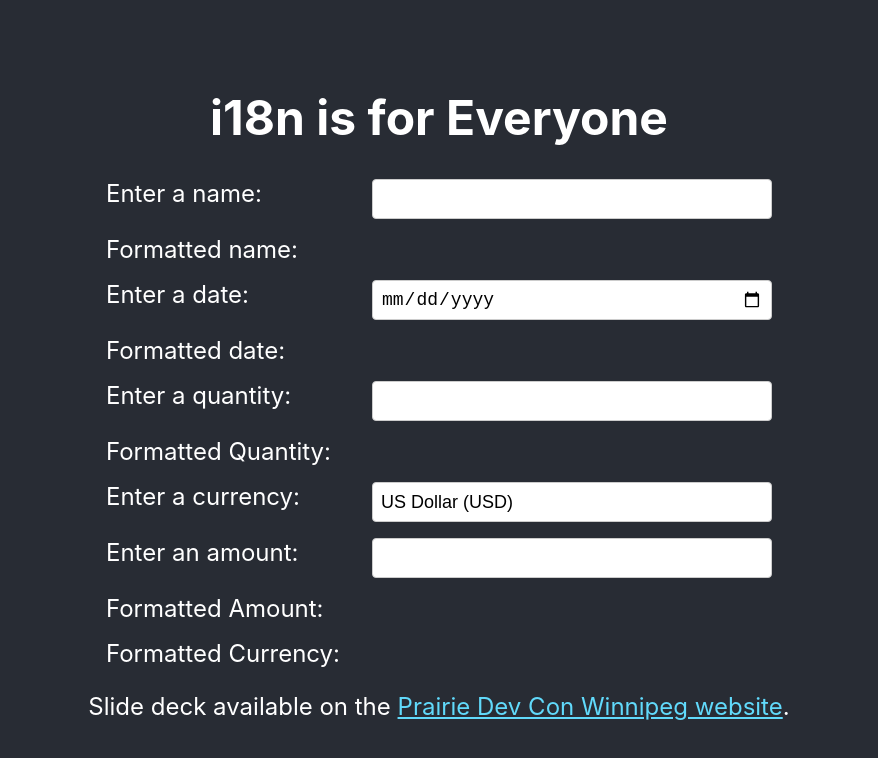
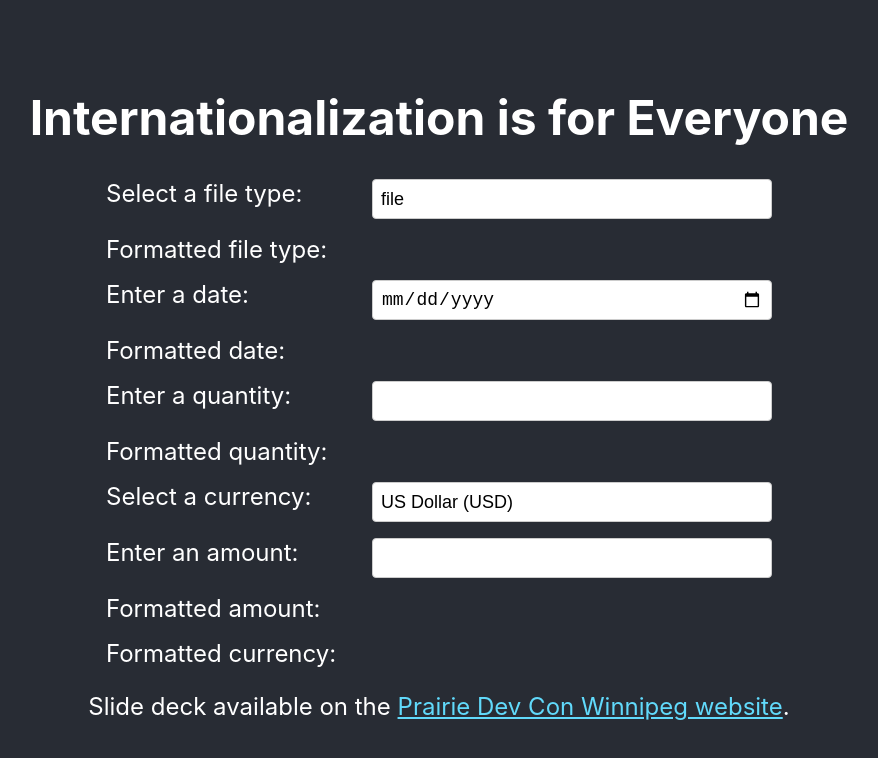
Before and after one commit to trishrempel/prdc-i18n-app, a React (Create React App) app: page / in a window 1280 px wide. Shown: the top 758 px of the page, without its empty margins (201-1079 px from the left). Built offline with nearby package versions, Linux system fonts and the light colour scheme.

Commit message:
Use file type as an example

```diff
--- a/src/App.jsx
+++ b/src/App.jsx
@@ -1,14 +1,24 @@
 import "./App.css";
-import React, { useEffect, useState, useCallback } from "react";
+import React, { useEffect, useState, useCallback, useMemo } from "react";
+
+const FILE_TYPES = ["file", "image", "video"];
 
 function App() {
-  const [formattedName, setFormattedName] = useState("");
+  const [formattedFileType, setFormattedFileType] = useState("");
   const [formattedDate, setFormattedDate] = useState("");
   const [formattedQuantity, setFormattedQuantity] = useState("");
   const [amount, setAmount] = useState("");
   const [currency, setCurrency] = useState("USD");
   const [formattedAmount, setFormattedAmount] = useState("");
   const [formattedCurrency, setFormattedCurrency] = useState("");
+
+  const FileTypeOptions = useMemo(() => {
+    return FILE_TYPES.map((fileType) => (
+      <option key={fileType} value={fileType}>
+        {fileType}
+      </option>
+    ));
+  }, []);
 
   const updateFormattedAmount = useCallback(() => {
     if (isNaN(amount) || amount === "") {
@@ -24,13 +34,9 @@ function App() {
     updateFormattedAmount();
   }, [amount, currency, updateFormattedAmount]);
 
-  const handleNameChange = (e) => {
-    const name = e.target.value;
-    if (name === "") {
-      setFormattedName("");
-    } else {
-      setFormattedName(`Hello ${name}!`);
-    }
+  const handleFileTypeChange = (e) => {
+    const fileType = e.target.value;
+    setFormattedFileType(`The ${fileType} is ready.`);
   };
 
   const handleDateChange = (e) => {
@@ -70,21 +76,27 @@ function App() {
   return (
     <div className="App">
       <header className="App-header">
-        <h1>i18n is for Everyone</h1>
+        <h1>Internationalization is for Everyone</h1>
         <div className="form">
-          <label htmlFor="date">Enter a name:</label>
-          <input id="name" type="text" onChange={handleNameChange} />
-          <label htmlFor="formatted-name">Formatted name:</label>
-          <div id="formatted-name">{formattedName}</div>
+          <label htmlFor="file-type">Select a file type:</label>
+          <select
+            name="file-type"
+            id="file-type"
+            onChange={handleFileTypeChange}
+          >
+            {FileTypeOptions}
+          </select>
+          <label htmlFor="formatted-file-type">Formatted file type:</label>
+          <div id="formatted-file-type">{formattedFileType}</div>
           <label htmlFor="date">Enter a date:</label>
           <input id="date" type="date" onChange={handleDateChange} />
           <label htmlFor="formatted-date">Formatted date:</label>
           <div id="formatted-date">{formattedDate}</div>
           <label htmlFor="quantity">Enter a quantity:</label>
           <input id="quantity" type="number" onChange={handleQuantityChange} />
-          <label htmlFor="formatted-quantity">Formatted Quantity:</label>
+          <label htmlFor="formatted-quantity">Formatted quantity:</label>
           <div id="formatted-quantity">{formattedQuantity}</div>
-          <label htmlFor="currency">Enter a currency:</label>
+          <label htmlFor="currency">Select a currency:</label>
           <select name="currency" id="currency" onChange={handleCurrencyChange}>
             <option value="USD">US Dollar (USD)</option>
             <option value="EUR">Euro (EUR)</option>
@@ -92,9 +104,9 @@ function App() {
           </select>
           <label htmlFor="amount">Enter an amount:</label>
           <input id="amount" type="number" onChange={handleAmountChange} />
-          <label htmlFor="formatted-amount">Formatted Amount:</label>
+          <label htmlFor="formatted-amount">Formatted amount:</label>
           <div id="formatted-amount">{formattedAmount}</div>
-          <label htmlFor="formatted-currency">Formatted Currency:</label>
+          <label htmlFor="formatted-currency">Formatted currency:</label>
           <div id="formatted-currency">{formattedCurrency}</div>
         </div>
         <p>
```
